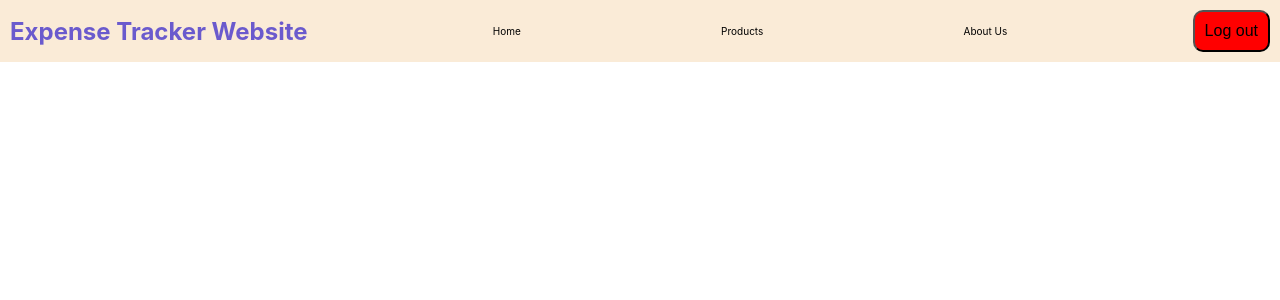
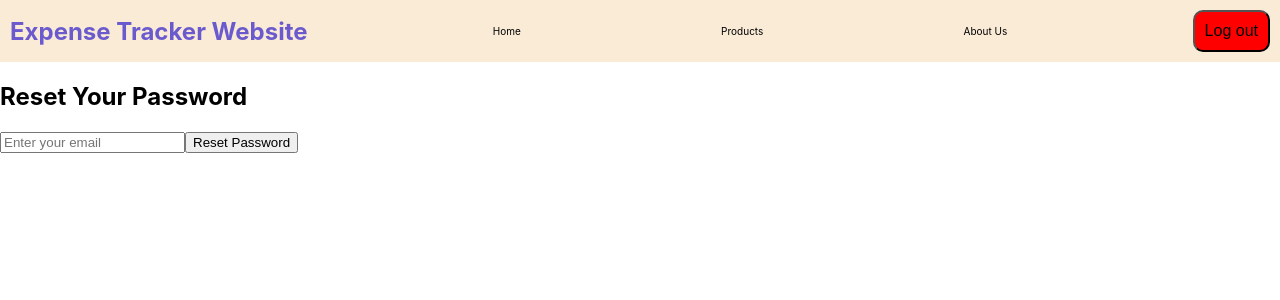
Before and after one commit to shalinigogikar/React-Expense-Tracker-Website, a React (Create React App) app: page /forgot-password in a window 1280 px wide. Shown: the top 300 px of the page. Built offline with nearby package versions, Linux system fonts and the light colour scheme.

Commit message:
ForgotPassword implemented

```diff
--- a/src/App.js
+++ b/src/App.js
@@ -5,6 +5,7 @@ import SignUp from "./components/SignUp";
 import Login from "./components/Login";
 import Profile from "./components/Profile";
 import UpdateProfile from "./components/UpdateProfile";
+import ForgotPassword from "./components/ForgotPassword";
 const App=()=> {
   return (
 <>
@@ -15,6 +16,7 @@ const App=()=> {
         <Route path="/login" element={<Login/>}/>
         <Route path="/profile" element={<Profile />} />
         <Route path="/updateprofile" element={<UpdateProfile/>}/>
+        <Route path="/forgot-password" element={<ForgotPassword/>}/>
       </Routes>
     </>
   );
--- /dev/null
+++ b/src/components/ForgotPassword.js
@@ -0,0 +1,46 @@
+import React, { useState } from "react";
+import { getAuth, sendPasswordResetEmail } from "firebase/auth";
+
+const ForgotPassword = () => {
+  const [email, setEmail] = useState("");
+  const [loading, setLoading] = useState(false);
+  const [message, setMessage] = useState("");
+
+  const auth = getAuth();
+
+  const handleResetPassword = async () => {
+    if (!email) {
+      setMessage("Please enter a valid email.");
+      return;
+    }
+    setLoading(true);
+    setMessage("");
+
+    try {
+      await sendPasswordResetEmail(auth, email);
+      setMessage("Password reset email sent! Check your inbox.");
+    } catch (error) {
+      setMessage(`Error: ${error.message}`);
+    } finally {
+      setLoading(false);
+    }
+  };
+
+  return (
+    <div>
+      <h2>Reset Your Password</h2>
+      <input
+        type="email"
+        placeholder="Enter your email"
+        value={email}
+        onChange={(e) => setEmail(e.target.value)}
+      />
+      <button onClick={handleResetPassword} disabled={loading}>
+        {loading ? "Sending..." : "Reset Password"}
+      </button>
+      {message && <p>{message}</p>}
+    </div>
+  );
+};
+
+export default ForgotPassword;
--- a/src/components/Login.js
+++ b/src/components/Login.js
@@ -53,6 +53,7 @@ const [error,setError]=useState(null);
           onChange={handleChange} required/></label>
           <button type="submit" className={classes["form_button"]}>Login</button>
             {error && <p style={{ color: "red" }}>{error}</p>}
+            <p>Forgot password? <Link to="/forgot-password">Reset Password</Link></p>
             <p> don't have account?
             <Link to="/signup">please SignUp</Link></p>
         </form>
```
